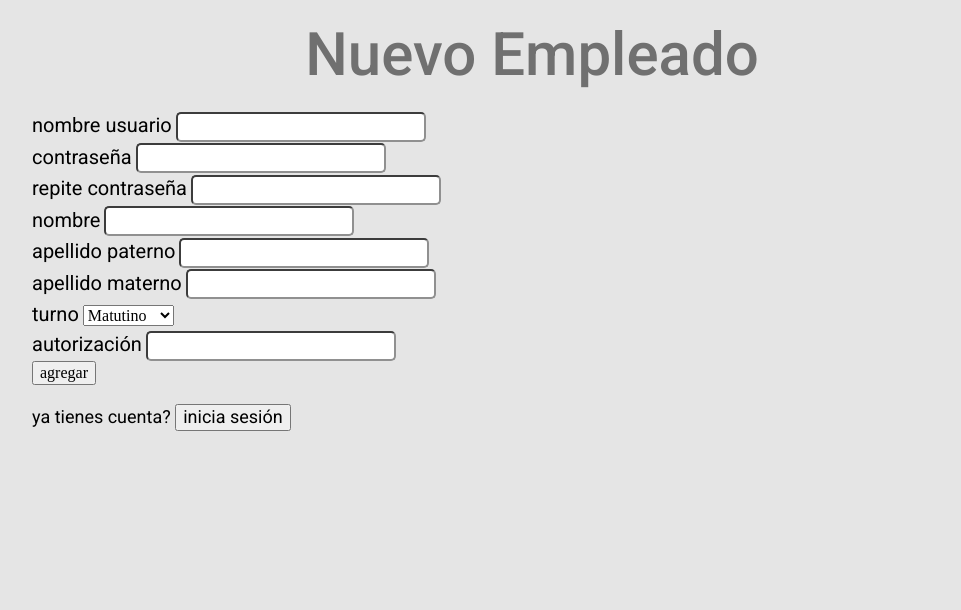
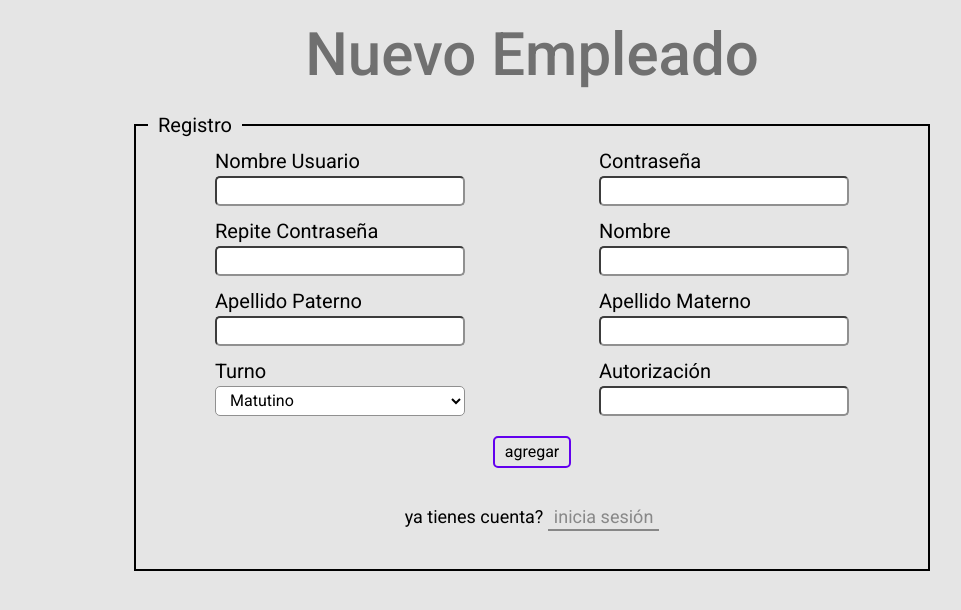
Before and after one commit to TheMainMethod/siv-lf, a PHP site: page /signup.php in a window 1280 px wide. Shown: the part 170-780 px from the top of the page, without its empty margins (108-1069 px from the left). Run offline with PHP 8.4, Linux system fonts and the light colour scheme; grey boxes are pictures that could not be loaded.

Commit message:
finalización de los estilos de singup
con esto queda la parte final de los estilos de la pagina para registrarse

```diff
--- a/siv-lf/css/estilos.css
+++ b/siv-lf/css/estilos.css
@@ -49,7 +49,7 @@ img {
 }
 
 .contenedor{
-    max-width: 100rem;
+    max-width: 80rem;
     margin: 0 auto;
 }
 
@@ -171,3 +171,66 @@ span {
     width: 20rem;
     margin: 1rem 0;
 }
+
+.borde {
+    border: 2px solid #000;
+}
+
+.borde__texto {
+    padding: 0 1rem;
+    font-size: 2rem;
+    font-family: var(--fuentePrincipal);
+}
+
+.formulario__texto {
+    text-transform: capitalize;
+}
+
+.formulario-registro {
+    display: grid;
+    grid-template-columns: repeat(2, 1fr);
+    row-gap: 1rem;
+    justify-items: center;
+}
+
+.formulario-registro--last {
+    grid-column: 1/3;
+}
+
+.formulario-registro__boton-agregar{
+    background: transparent;
+    padding: .5rem 1rem;
+    border: 2px solid var(--aceptar);
+    border-radius: 5px;
+    font-family: var(--fuentePrincipal);
+    font-weight: 400;
+    margin-top: 1rem;
+}
+
+.formulario-registro__boton-agregar:hover {
+    background-color: var(--aceptar);
+    font-weight: 500;
+    color: #fff;
+    cursor: pointer;
+}
+
+.formulario-registro__boton-inicio {
+    background: transparent;
+    border: 0;
+    border-bottom: 2px solid var(--cancelar);
+    font-family: var(--fuentePrincipal);
+    font-weight: 400;
+    color: var(--cancelar);
+    margin: 1rem 0;
+}
+
+.formulario-registro__boton-inicio:hover{
+    color: #000;
+    border-bottom: 2px solid #000;
+    cursor: pointer;
+}
+
+.elemento {
+    display: flex;
+    flex-direction: column;
+}
--- a/siv-lf/signup.php
+++ b/siv-lf/signup.php
@@ -31,55 +31,58 @@ if(isset($_SESSION["loggedin"]) && $_SESSION["loggedin"] === true)
     <div class="wrapper contenedor">
         <p class="titulo-principal">nuevo empleado</p>
 
-        <form id="signupform" class="formulario">
-            <div class="form-group">
+        <fieldset class="borde">
+            <legend class="borde__texto">Registro</legend>
+
+            <form id="signupform" class="formulario-registro">
+                <div class="form-group elemento">
                     <label class="formulario__texto">nombre usuario</label>
                     <input type="text" name="username" class="campo">
                     <span id="username_err"></span>
                 </div>
-            <div class="form-group">
+                <div class="form-group elemento">
                     <label class="formulario__texto">contraseña</label>
                     <input type="password" name="password" class="campo">
                     <span id="password_err"></span>
                 </div>
-            <div class="form-group">
+                <div class="form-group elemento">
                     <label class="formulario__texto">repite contraseña</label>
                     <input type="password" name="confirm_password" class="campo">
                     <span id="confirm_password_err"></span>
                 </div>
-            <div class="form-group">
+                <div class="form-group elemento">
                     <label class="formulario__texto">nombre</label>
                     <input type="text" name="name" class="campo">
                     <span id="name_err"></span>
                 </div>
-            <div class="form-group">
+                <div class="form-group elemento">
                     <label class="formulario__texto">apellido paterno</label>
                     <input type="text" name="last_name" class="campo">
                     <span id="last_name_err"></span>
                 </div>
-            <div class="form-group">
+                <div class="form-group elemento">
                     <label class="formulario__texto">apellido materno</label>
                     <input type="text" name="mid_name" class="campo">
                     <span id="mid_name_err"></span>
                 </div>
-            <div class="form-group">
+                <div class="form-group elemento">
                     <label class="formulario__texto">turno</label>
-                <select name="shift" class="">
+                    <select name="shift" class="campo">
                         <option value=1>Matutino</option>
                         <option value=0>Vespertino</option>
                     </select>
                 </div>
-            <div class="form-group">
+                <div class="form-group elemento">
                     <label class="formulario__texto">autorización</label>
                     <input type="password" name="owner_pass" class="campo">
                     <span id="owner_pass_err"></span>
                 </div>
-            <div>
-                <input type="submit" class="" value="agregar">
-
+                <div class="formulario-registro--last">
+                    <input type="submit" class="formulario-registro__boton-agregar" value="agregar">
                 </div>
-            <p class="">ya tienes cuenta? <button class="" onclick="toLogin()">inicia sesión</button></p>
+                <p class="formulario-registro--last">ya tienes cuenta? <button class="formulario-registro__boton-inicio " onclick="toLogin()">inicia sesión</button></p>
             </form>
+        </fieldset>
 
     </div>
 
```
Lines whose indentation alone changed are shown as unchanged.
